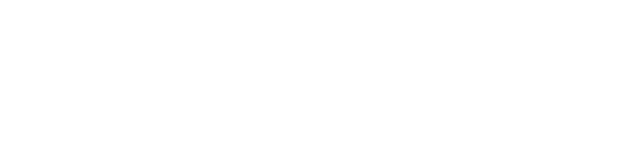
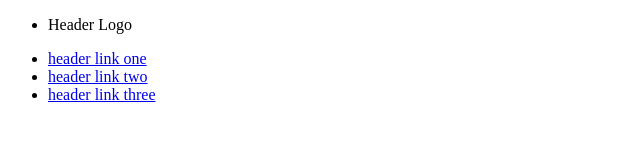
Before and after one commit to SoggyDoggie/landing-page, a plain HTML site: page index.html in a window 1280 px wide. Shown: the whole page, without its empty margins (0-640 px from the left). Drawn offline with Linux system fonts and the light colour scheme.

Commit message:
Create content and containers for header

```diff
--- a/index.html
+++ b/index.html
@@ -6,6 +6,16 @@
     <title>Odin Landing Page</title>
 </head>
 <body>
+    <div class ="header">
+        <ul class="header-logo">
+            <li>Header Logo</li>
+        </ul>
+        <ul class ="header-links">
+            <li><a href="#"> header link one</a></li>
+            <li><a href="#"> header link two</a></li>
+            <li><a href="#"> header link three</a></li>
+        </ul>
+    </div>
 
 </body>
 </html>
```
